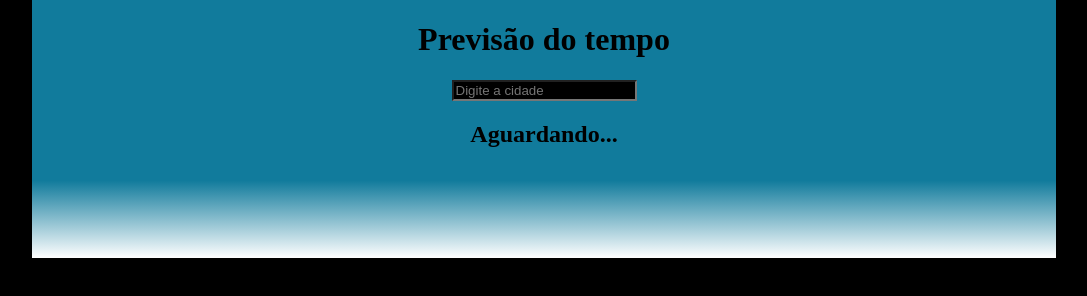
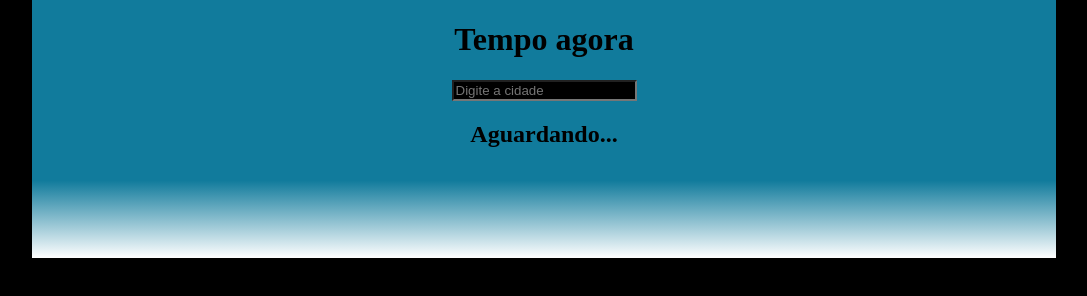
Before and after one commit to erijs/api-tempo, a plain HTML site: page index.html in a window 1280 px wide. Shown: the whole page, without its empty margins (96-1183 px from the left). Drawn offline with Linux system fonts and the light colour scheme.

Commit message:
Alterado o h1

```diff
--- a/index.html
+++ b/index.html
@@ -8,7 +8,7 @@
 </head>
 <body>
     <main>
-        <h1>Previsão do tempo</h1>
+        <h1>Tempo agora</h1>
         <div class="container">
             <form >
                 <label for="input_cidade"></label>
```
